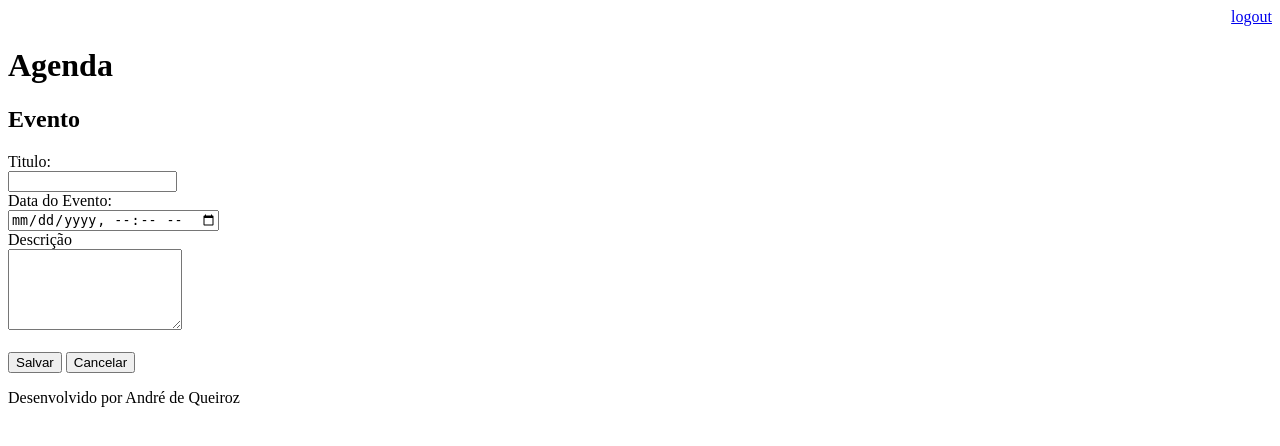
After one commit to AndredeQueirozPatrinicola/Agenda, a Django app: page /agenda/evento/ in a window 1280 px wide. The commit adds this page. Shown: the top 446 px of the page. Run offline with Django 4.2, Linux system fonts and the light colour scheme; a user stored in the database is signed in.

Commit message:
Incluido template para inserção de eventos de agenda. Inncluindo gitignore para ignorar arquivos compilados

```diff
--- a/agenda/urls.py
+++ b/agenda/urls.py
@@ -20,8 +20,10 @@ from django.views.generic import RedirectView
 urlpatterns = [
     path('admin/', admin.site.urls),
     path('agenda/', views.lista_eventos),
+    path('agenda/evento/', views.evento),
+    path('agenda/evento/submit', views.submit_evento),
     path('', RedirectView.as_view(url='/agenda/')),
     path('login/', views.login_user),
-    path('login/submit', views.submit_login),
+    path('login/submit/', views.submit_login),
     path('logout/', views.logout_user)
 ]
--- a/core/views.py
+++ b/core/views.py
@@ -34,3 +34,21 @@ def lista_eventos(request):
     evento = Evento.objects.filter(usuario=usuario)
     dados = {'eventos': evento}
     return render(request, 'agenda.html', dados)
+
+@login_required(login_url='/login/')
+def evento(request):
+    return render(request, 'evento.html')
+
+@login_required(login_url='/login/')
+def submit_evento(request):
+    if request.POST:
+        titulo = request.POST.get('titulo')
+        data_evento = request.POST.get('data_evento')
+        descricao = request.POST.get('descricao')
+        usuario = request.user
+        Evento.objects.create(titulo=titulo,
+                              data_evento=data_evento,
+                              descricao=descricao,
+                              usuario=usuario)
+
+    return redirect('/')
--- a/templates/agenda.html
+++ b/templates/agenda.html
@@ -2,7 +2,9 @@
 
 {% block content %}
     <h2>Agendamentos</h2>
-
+    <a href="evento/">
+        <button type="button">Novo Evento</button>
+    </a>
     <ul style = "font-size: 18px">
         {% for evento in eventos %}
             <li>{{ evento.titulo }} - {{ evento.get_data_evento }}</li>
--- /dev/null
+++ b/templates/evento.html
@@ -0,0 +1,26 @@
+{% extends "model-page.html" %}
+
+{% block content %}
+
+<h2>Evento</h2>
+
+<form action="submit" method="POST">{% csrf_token %}
+
+    <label>Titulo:</label>
+    <br>
+    <input type="text" name="titulo" size="18.60">
+    <br>
+    <label>Data do Evento:</label>
+    <br>
+    <input type="datetime-local" name="data_evento">
+    <br>
+    <label>Descrição</label>
+    <br>
+    <textarea name="descricao" rows="5" cols="19"></textarea>
+    <br><br>
+    <button type="submit">Salvar</button>
+    <a href="/">
+        <button type="button">Cancelar</button>
+    </a>
+</form>
+{% endblock %}
```
Also changed, not shown: db.sqlite3, 1 other file.
